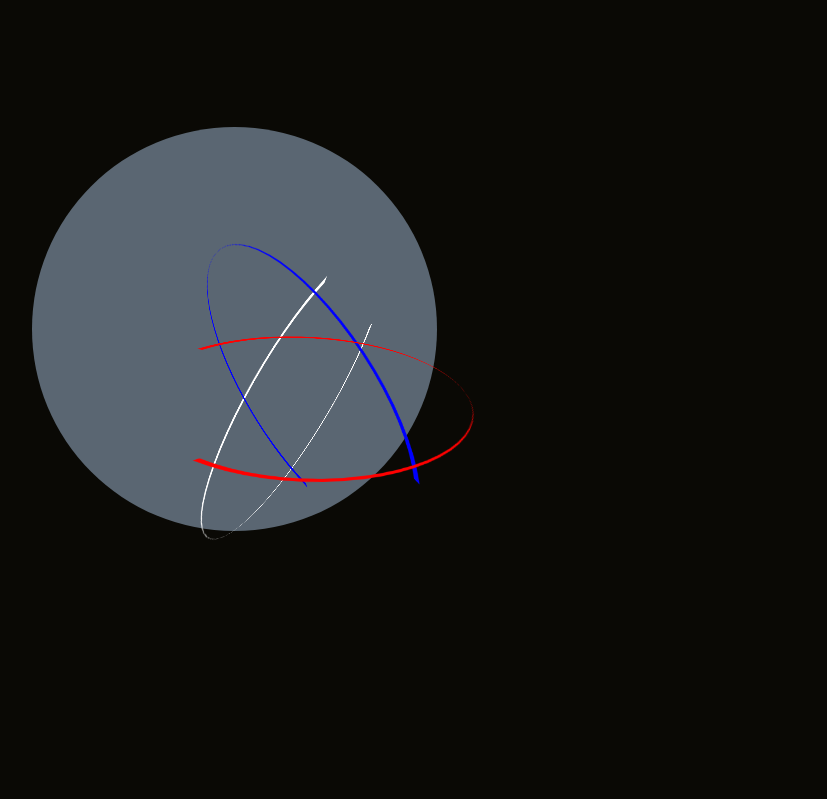
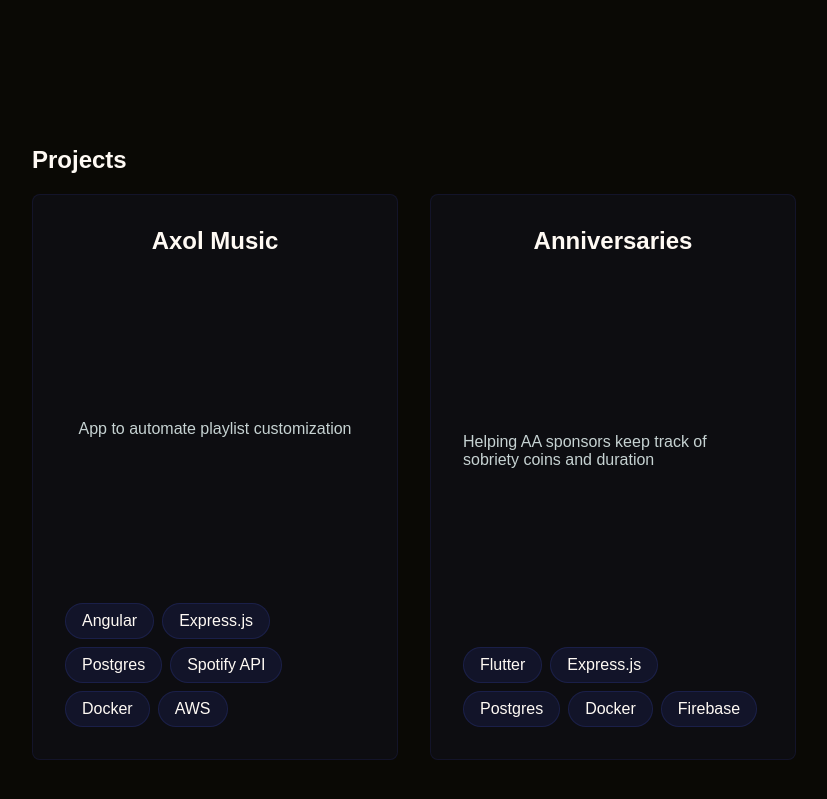
Before and after one commit to mccormickgriffin/griffin-mccormick-portfolio, a React (Create React App) app: page / in a window 1280 px wide. Shown: the part 2034-2833 px from the top of the page, without its empty margins (96-923 px from the left). Built offline with nearby package versions, Linux system fonts and the light colour scheme.

Commit message:
first draft of projects section

```diff
--- /dev/null
+++ b/src/components/ProjectCard.jsx
@@ -0,0 +1,19 @@
+import "styles/ProjectCard.scss";
+
+function ProjectCard(props) {
+  return (
+    <div className="project-card">
+      <div className="project-name">{props.name}</div>
+      <div className="project-description">{props.description}</div>
+      <div className="technologies">
+        {props.technologies.map((tech, index) => (
+          <div className="technology" key={index}>
+            {tech}
+          </div>
+        ))}
+      </div>
+    </div>
+  );
+}
+
+export default ProjectCard;
--- a/src/components/Projects.jsx
+++ b/src/components/Projects.jsx
@@ -1,11 +1,37 @@
 import "styles/Projects.scss";
 import { SECTION_IDS } from "lib/consts";
-import Orbits from "./ArtWidgets/Orbits";
+import ProjectCard from "./ProjectCard";
+
+const projects = [
+  {
+    name: "Axol Music",
+    description: "App to automate playlist customization",
+    technologies: [
+      "Angular",
+      "Express.js",
+      "Postgres",
+      "Spotify API",
+      "Docker",
+      "AWS",
+    ],
+  },
+  {
+    name: "Anniversaries",
+    description:
+      "Helping AA sponsors keep track of sobriety coins and duration",
+    technologies: ["Flutter", "Express.js", "Postgres", "Docker", "Firebase"],
+  },
+];
 
 function Projects() {
   return (
     <section id={SECTION_IDS.PROJECTS}>
-        <Orbits />
+      <h1>Projects</h1>
+      <div className="projects-container">
+        {projects.map((project) => (
+          <ProjectCard key={project.name} {...project} />
+        ))}
+      </div>
     </section>
   );
 }
--- /dev/null
+++ b/src/styles/ProjectCard.scss
@@ -0,0 +1,24 @@
+@import "colors";
+@import "spacing";
+
+.project-card {
+    width: 300px;
+    height: 500px;
+    border-radius: 8px;
+    border: 1px solid rgba($color: $primary, $alpha: .1);
+    background-color: rgba($primary, .05);
+    padding: $padding-medium;
+    display: flex;
+    flex-direction: column;
+    align-items: center;
+    justify-content: space-between;
+}
+
+.project-name {
+    font-size: x-large;
+    font-weight: bold;
+}
+
+.project-description {
+    color: $secondary;
+}
--- a/src/styles/Projects.scss
+++ b/src/styles/Projects.scss
@@ -0,0 +1,6 @@
+@import "spacing";
+
+.projects-container {
+    display: flex;
+    gap: $padding-medium;
+}
```
